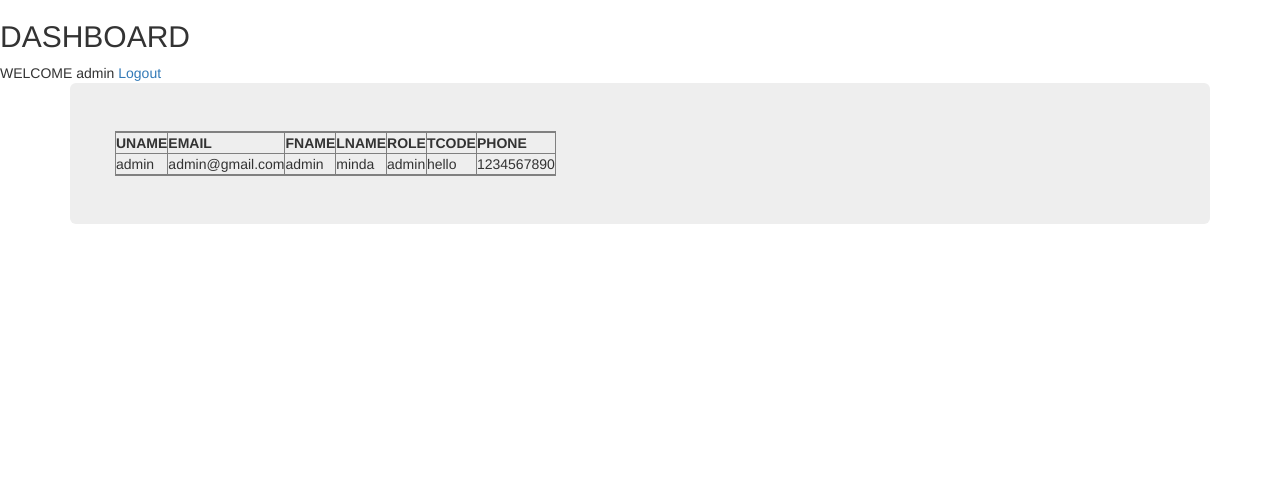
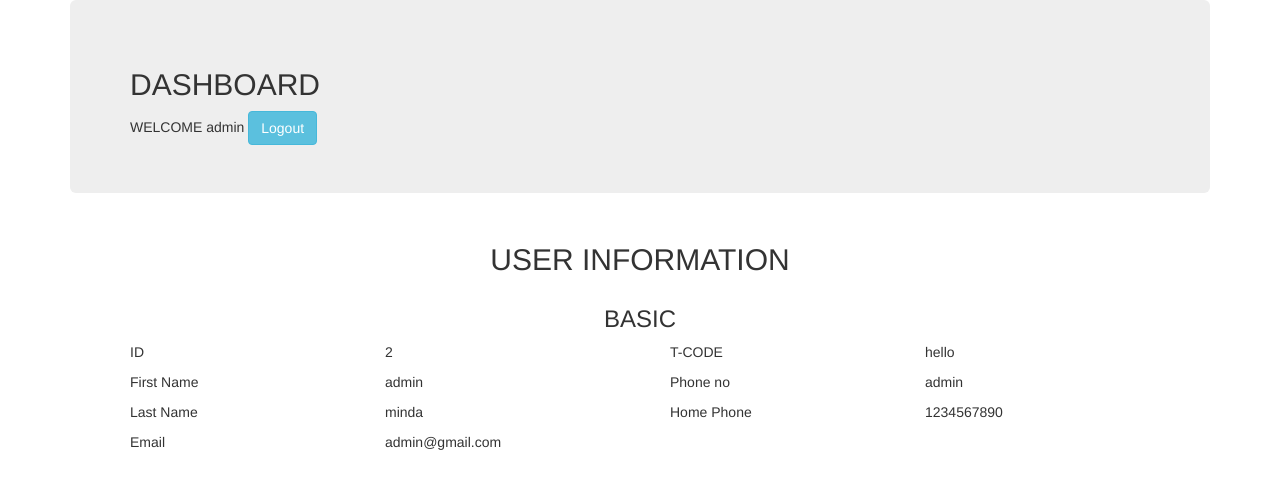
Before and after one commit to nuruddinwarsi/MiniProject, a PHP site: page /dashboard.php?uid=2 in a window 1280 px wide. Shown: the top 489 px of the page. Run offline with PHP 8.4, Linux system fonts and the light colour scheme; a user stored in the database is signed in; data comes from the database, SQL or seed files in the repository.

Commit message:
dashboard updated

```diff
--- a/dashboard.php
+++ b/dashboard.php
@@ -19,39 +19,56 @@
     <title>MINIPROJECT</title>
 </head>
 <body>
+            <div class="container">
+                <div class="jumbotron">
                     <h2>DASHBOARD</h2>
-    WELCOME <?php echo $_SESSION['uname'] ?>
-    <a href="logout.php">Logout</a>
-</body>
-</html>
-<?php
+                    WELCOME
+                    <?php echo $_SESSION['uname'] ;
                         $uid =$_REQUEST["uid"];
-    // echo $id;
                         $uname = $_SESSION["uname"];
                         $sql = "SELECT * FROM users WHERE uid=$uid";
                         $res = $mysqli->query($sql);
-    echo "<div class='container'>";
-    echo "<div class='jumbotron'>";
-    echo "<table class='row' border=1>
-            <tr>
-                <th>UNAME</th>
-                <th>EMAIL</th>
-                <th>FNAME</th>
-                <th>LNAME</th>
-                <th>ROLE</th>
-                <th>TCODE</th>
-                <th>PHONE</th>
-            </tr>";
                         while($row = $res->fetch_array()){
-        echo "<tr scope='row'>
-                <td>$row[1]</td>
-                <td>$row[2]</td>
-                <td>$row[5]</td>
-                <td>$row[6]</td>
-                <td>$row[4]</td>
-                <td>$row[7]</td>
-                <td>$row[8]</td>
-            </tr>";
+                    ?>
+                    <a href="logout.php" class="btn btn-info">Logout</a>
+                </div>
+            </div>
+            <div class="container">
+                <div class="col-md-12">
+                   <h2 class="text-center">USER INFORMATION</h2>
+                   <div class="col-md-12">
+                       <h3 class="text-center">BASIC</h3>
+                       <div class="col-md-6">
+                           <div class="col-md-6">
+                               <p>ID</p>
+                               <p>First Name</p>
+                               <p>Last Name</p>
+                               <p>Email</p>
+                           </div>
+                           <div class="col-md-6">
+                               <p><?php echo $row['uid']?></p>
+                               <p><?php echo $row['fname']?></p>
+                               <p><?php echo $row['lname']?></p>
+                               <p><?php echo $row['email']?></p>
+                           </div>
+                       </div>
+                       <div class="col-md-6">
+                           <div class="col-md-6">
+                               <p>T-CODE</p>
+                               <p>Phone no</p>
+                               <p>Home Phone</p>
+                           </div>
+                           <div class="col-md-6">
+                                <p><?php echo $row['tcode']?></p>
+                                <p><?php echo $row['uname']?></p>
+                                <p><?php echo $row['h_phone']?></p>
+                           </div>
+                       </div>
+                   </div>
+                </div>
+            </div>
+            <?php
             }
-    echo "</div></div>";
             ?>
+</body>
+</html>
```
Also changed, not shown: dashboard.backup.php (added, +60 -0 lines), dashboard.css (added, +7 -0 lines). Lines whose indentation alone changed are shown as unchanged.
